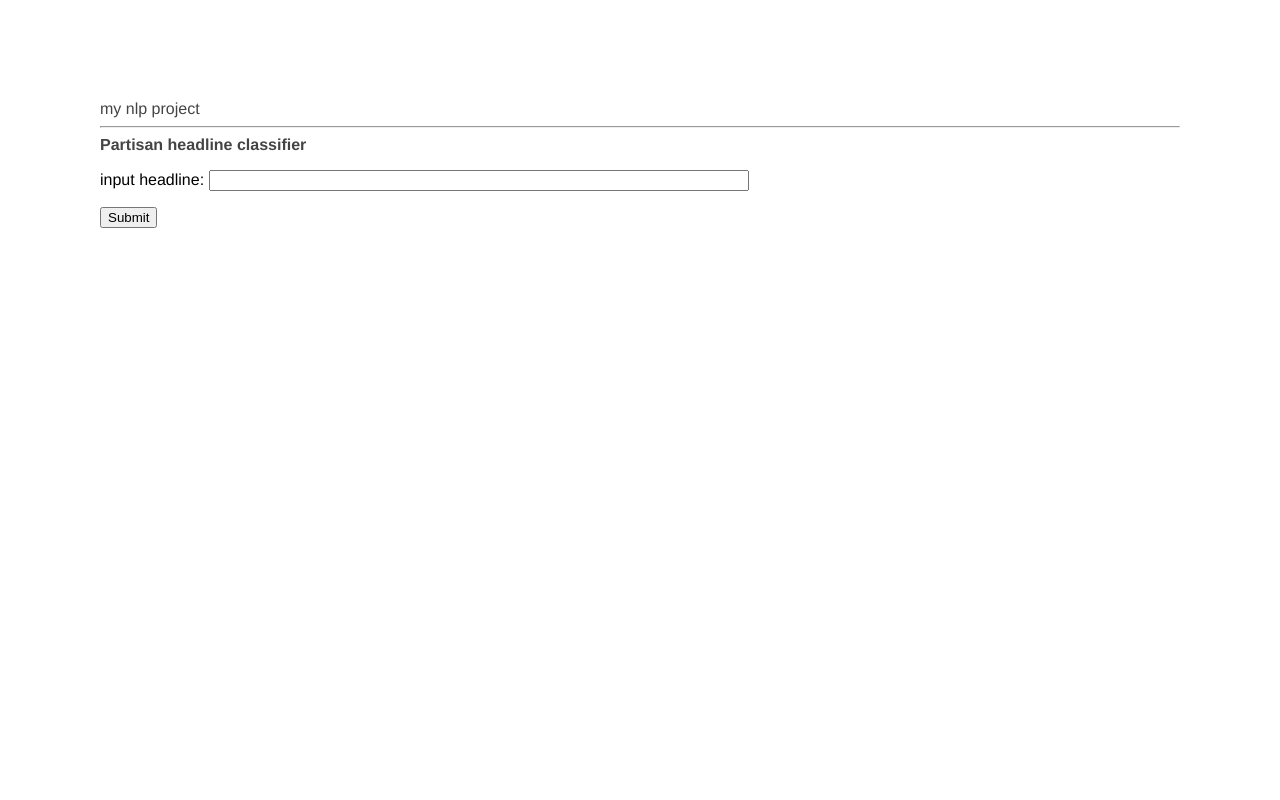
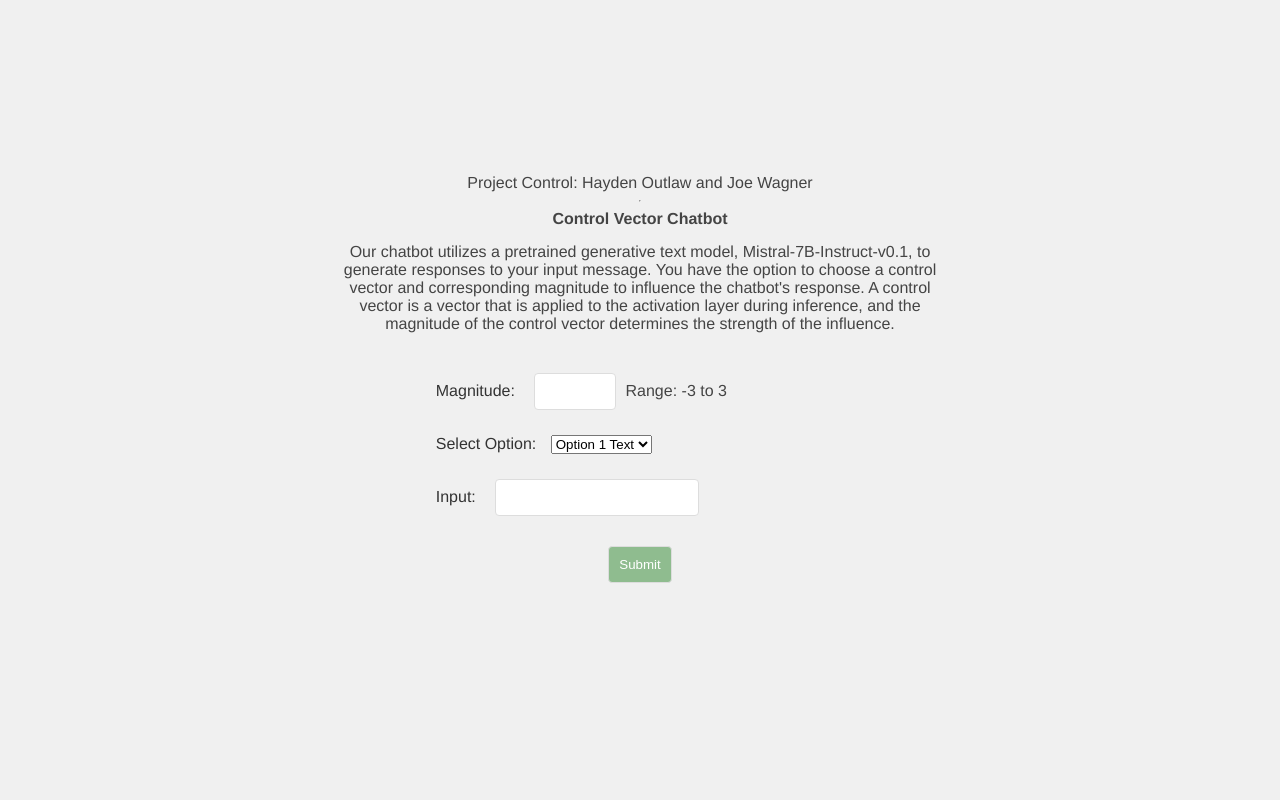
Before and after one commit to tulane-cmps6730/project-control, a Flask app: page / in a window 1280 px wide. Run offline with Flask 2, Linux system fonts and the light colour scheme; parts of the project's set-up code (start-up, migrations or seed data) failed here and were passed over.

Commit message:
front-end updates

```diff
--- a/nlp/app/forms.py
+++ b/nlp/app/forms.py
@@ -1,12 +1,29 @@
 from flask_wtf import FlaskForm
-from wtforms import StringField, SubmitField
-from wtforms.validators import DataRequired
+from wtforms import StringField, SubmitField, FloatField, SelectField
+from wtforms.validators import DataRequired, NumberRange
 
 class MyForm(FlaskForm):
-	class Meta:  # Ignoring CSRF security feature.
-		csrf = False
+    class Meta:  # Ignoring CSRF security feature.
+        csrf = False
 
-	input_field = StringField(label='input headline:', id='input_field',
-							  validators=[DataRequired()],
-							  render_kw={'style': 'width:50%'})
-	submit = SubmitField('Submit')
+    input_field = StringField(label='Input:', id='input_field',
+                              validators=[DataRequired()],
+                              render_kw={'style': 'width:50%'})
+
+    magnitude = FloatField(
+        label='Magnitude:',
+        validators=[DataRequired(), NumberRange(min=-3, max=3)],
+        render_kw={'style': 'width:20%', 'step': '0.1'}  # Adjust 'step' for desired increment
+    )
+
+    text_options = SelectField(label='Select Option:',
+        choices=[
+            ('option1', 'Option 1 Text'),
+            ('option2', 'Option 2 Text'),
+            ('option3', 'Option 3 Text'),
+        ],
+        validators=[DataRequired()],
+        render_kw={'class': 'text-options-dropdown'}
+    )
+
+    submit = SubmitField('Submit')
--- a/nlp/app/static/main.css
+++ b/nlp/app/static/main.css
@@ -1,20 +1,88 @@
 body {
-  margin: 50px;
-  padding: 50px;
+    margin: 0;
+    padding: 0;
     font-family: "Helvetica Neue", Helvetica, Arial, sans-serif;
     color: #444;
+    display: flex;
+    justify-content: center;
+    align-items: center;
+    flex-direction: column;
+    min-height: 100vh;
+    background-color: #f0f0f0;
   }
-/*
- * Formatting the header area
- */
+
   header {
     background-color: #DFB887;
     height: 35px;
     width: 100%;
     opacity: .9;
-  margin-bottom: 10px;
+    margin-bottom: 20px;
+    position: fixed;
+    top: 0;
+    left: 0;
+    right: 0;
   }
 
   label {
-  color: black;
+    color: #333;
+    margin-right: 10px;
   }
+
+  p.description {
+    max-width: 600px;
+    margin: 15px auto;
+    padding: 0 15px;
+    text-align: center;
+  }
+
+  /* Centering Form and Results */
+  form {
+    display: flex;
+    flex-direction: column;
+    align-items: center;
+    margin-bottom: 20px;
+  }
+
+  form p {
+    margin: 20px 0;
+  }
+
+
+  input[type="text"], input[type="submit"]{
+    padding: 10px;
+    margin: 5px;
+    border: 1px solid #ddd;
+    border-radius: 4px;
+    box-shadow: none;
+  }
+
+  input[type="submit"] {
+    cursor: pointer;
+    background-color: #8FBC8F;
+    color: white;
+  }
+
+  input[type="submit"]:hover {
+    background-color: #7AA57A;
+  }
+
+  /* Styling the prediction and confidence */
+  .lead {
+    text-align: center;
+    color: #2F4F4F;
+  }
+
+  /* Improving spacing and visibility for flashed messages */
+  ul {
+    list-style-type: none;
+    padding: 0;
+  }
+
+  li {
+    background-color: #FFFFE0;
+    padding: 10px;
+    margin-bottom: 5px;
+    border-radius: 4px;
+    border: 1px solid #EEDD82;
+    color: #556B2F;
+  }
--- a/nlp/app/templates/base.html
+++ b/nlp/app/templates/base.html
@@ -8,7 +8,7 @@
       <link rel="stylesheet" href="{{ url_for('static', filename='main.css') }}">
     </head>
     <body>
-        <div>my nlp project</div>
+        <div>Project Control: Hayden Outlaw and Joe Wagner</div>
         <hr>
         {% if form.errors %}
         {{ form.errors }}
--- a/nlp/app/templates/myform.html
+++ b/nlp/app/templates/myform.html
@@ -1,11 +1,32 @@
 {% extends "base.html" %}
 
 {% block content %}
-    <b>Partisan headline classifier</b>
+    <b>Control Vector Chatbot</b>
+    <p class="description">
+        Our chatbot utilizes a pretrained generative text model, Mistral-7B-Instruct-v0.1, to generate responses to your input message.
+        You have the option to choose a control vector and corresponding magnitude to influence the chatbot's response. A control vector is a
+        vector that is applied to the activation layer during inference, and the magnitude of the control vector determines the strength of the
+        influence.
+    </p>
     <form action="" method="post" novalidate>
-        <p>
-            {{ form.input_field.label }} {{ form.input_field(size=32) }}
-        </p>
+        <div class = "form-row">
+            <div class = "form-item">
+                <p>
+                    {{ form.magnitude.label }} {{ form.magnitude() }}
+                    <span class="magnitude-range-info">Range: -3 to 3</span>
+                </p>
+            </div>
+            <div class="form-item">
+                <p>
+                    {{ form.text_options.label }} {{ form.text_options() }}
+                </p>
+            </div>
+            <div>
+                <p>
+                    {{ form.input_field.label }} {{ form.input_field() }}
+                </p>
+            </div>
+        </div>
         {{ form.submit() }}
     </form>
 {% endblock %}
```
Also changed, not shown: nlp/nlp.py (+34 -0 lines). Lines whose indentation alone changed are shown as unchanged.
